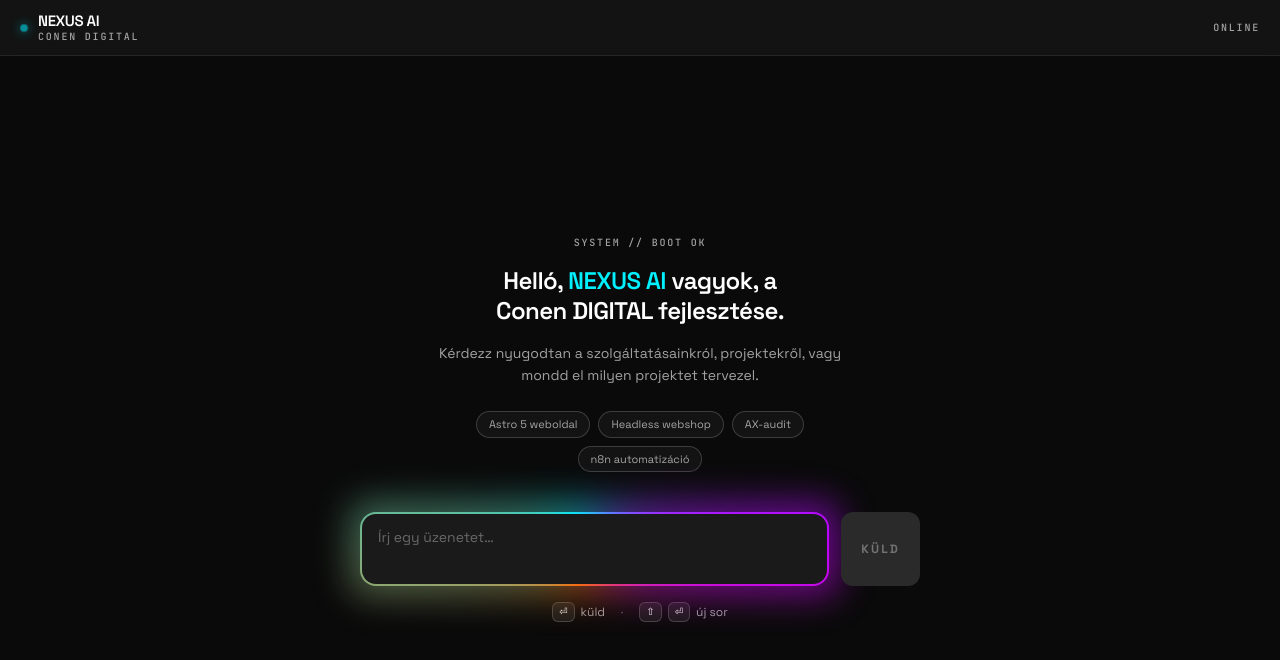
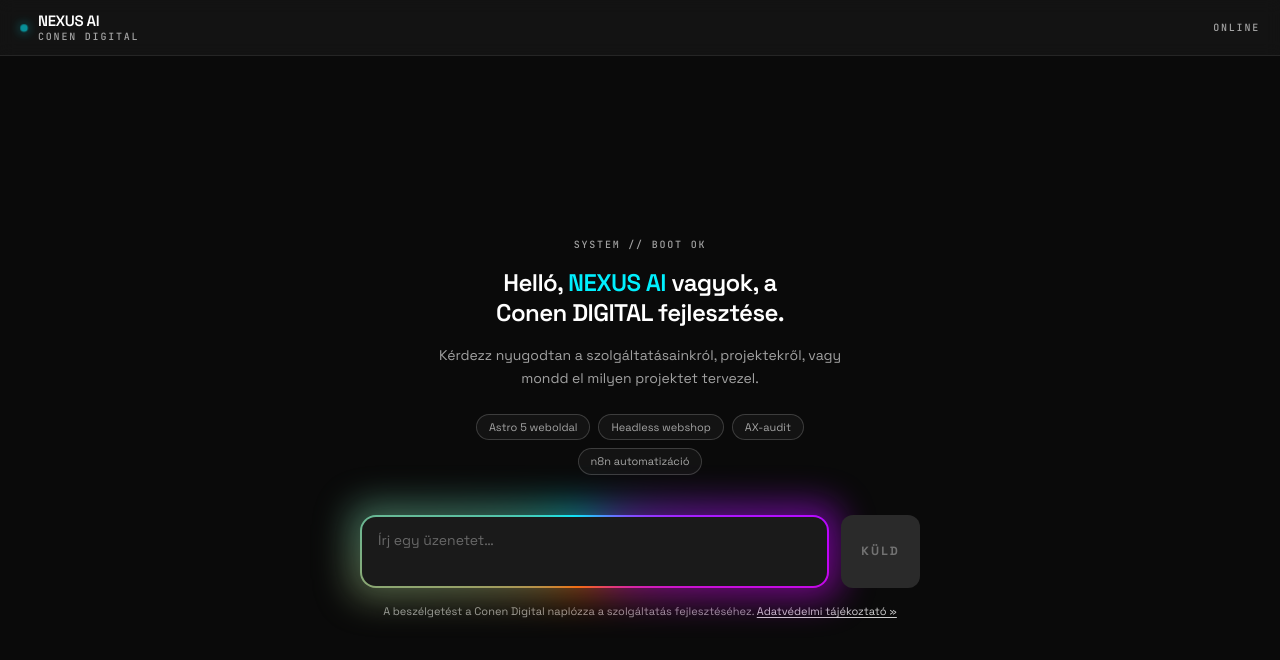
Before and after one commit to chrisconen/conen-chat, a Next.js app: page / in a window 1280 px wide. Shown: the top 660 px of the page. Built offline with nearby package versions, Linux system fonts and the light colour scheme.

Commit message:
feat: replace kbd hints with GDPR notice in chat input

```diff
--- a/components/input-bar.tsx
+++ b/components/input-bar.tsx
@@ -80,24 +80,17 @@
           </button>
         </div>
 
-        <div className="flex items-center justify-center gap-4 text-[12px] text-[var(--color-fg-dim)]">
-          <span className="flex items-center gap-1.5">
-            <kbd className="inline-flex h-5 min-w-5 items-center justify-center rounded-md border border-[var(--color-border-strong)] bg-[var(--color-surface)] px-1.5 font-mono text-[10px] text-foreground">
-              ⏎
-            </kbd>
-            küld
-          </span>
-          <span className="text-[var(--color-fg-faint)]">·</span>
-          <span className="flex items-center gap-1.5">
-            <kbd className="inline-flex h-5 min-w-5 items-center justify-center rounded-md border border-[var(--color-border-strong)] bg-[var(--color-surface)] px-1.5 font-mono text-[10px] text-foreground">
-              ⇧
-            </kbd>
-            <kbd className="inline-flex h-5 min-w-5 items-center justify-center rounded-md border border-[var(--color-border-strong)] bg-[var(--color-surface)] px-1.5 font-mono text-[10px] text-foreground">
-              ⏎
-            </kbd>
-            új sor
-          </span>
-        </div>
+        <p className="text-center text-[11px] leading-snug text-foreground/60">
+          A beszélgetést a Conen Digital naplózza a szolgáltatás fejlesztéséhez.{" "}
+          <a
+            href="https://conendigital.hu/adatvedelem"
+            target="_blank"
+            rel="noopener noreferrer"
+            className="underline underline-offset-2 text-foreground/80 hover:text-[var(--color-cyan)] transition-colors"
+          >
+            Adatvédelmi tájékoztató »
+          </a>
+        </p>
       </div>
     </div>
   )
```
